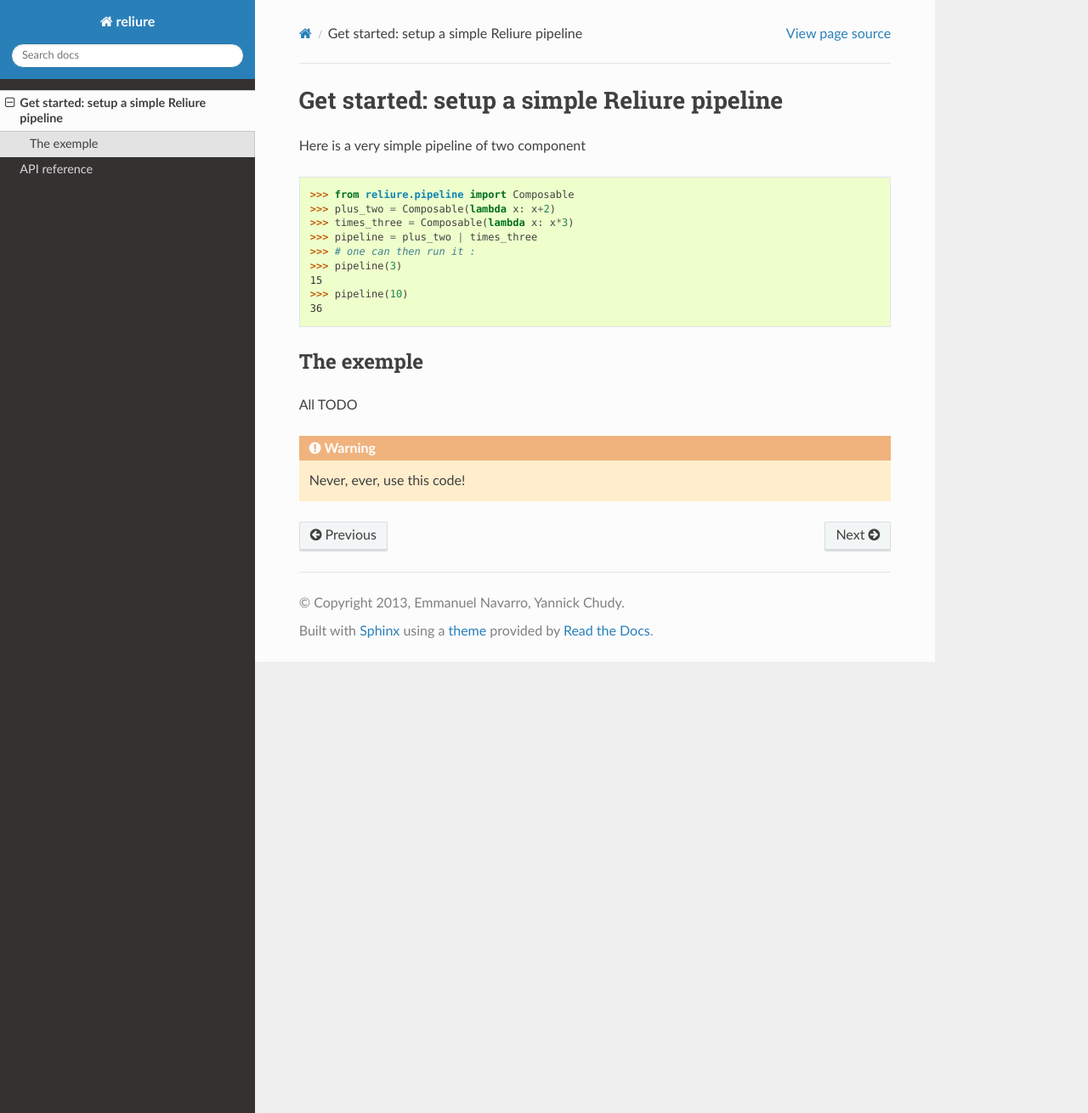
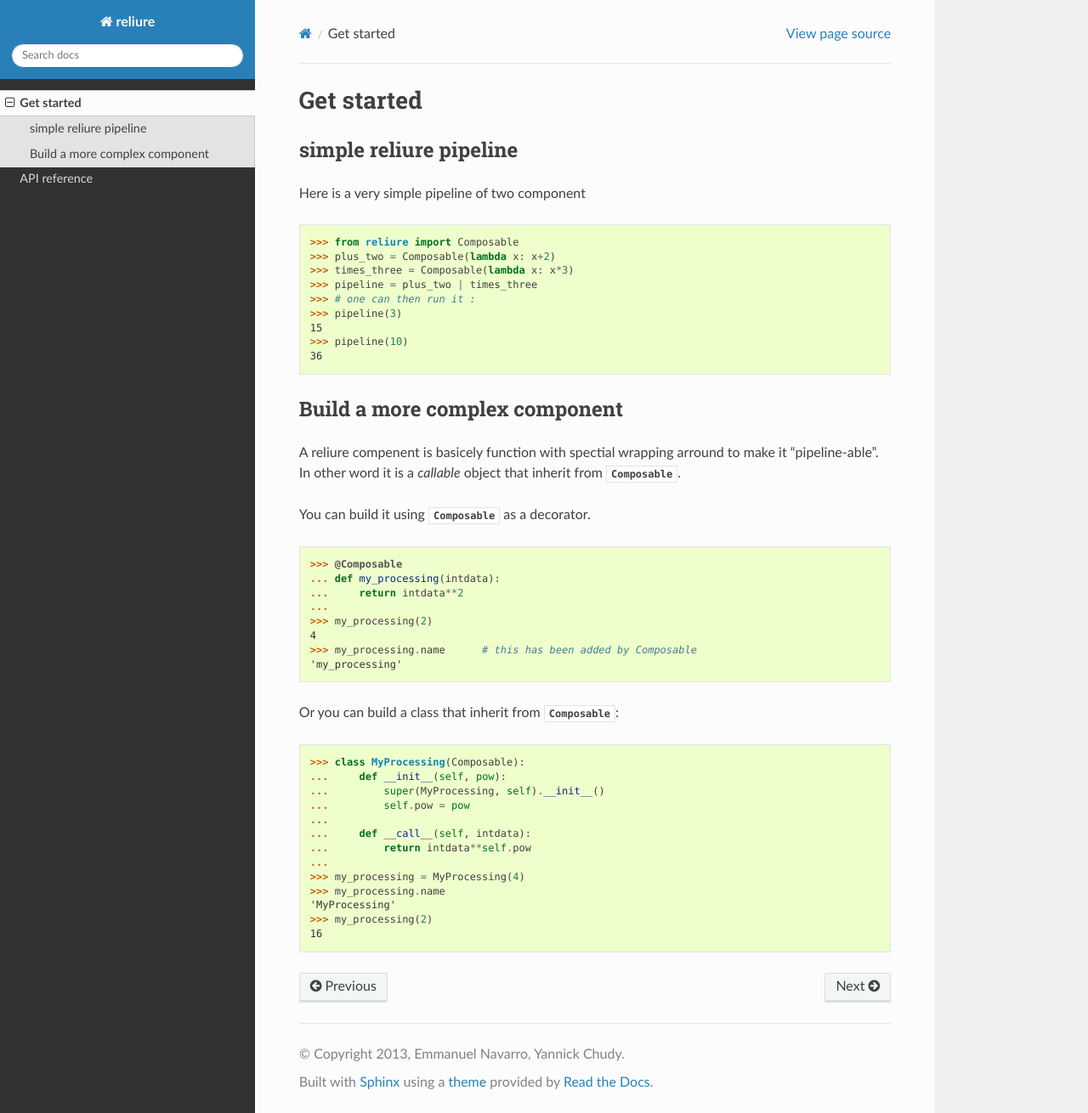
Before and after one commit to kodexlab/reliure, a Sphinx documentation site: the page built from docs/getstarted.rst, in a window 1280 px wide and 1310 px high. Shown: the whole window at 85% size. Built offline with Sphinx 7.4.7 and the Read the Docs theme 2.0.0, drawn with Linux system fonts in a browser that asks for light colours; formulas are drawn with MathJax 3.

Commit message:
improve getstarted doc

```diff
--- a/docs/getstarted.rst
+++ b/docs/getstarted.rst
@@ -1,9 +1,12 @@
-Get started: setup a simple Reliure pipeline
-==========================================
+Get started
+===========
+
+simple reliure pipeline
+-----------------------
 
 Here is a very simple pipeline of two component ::
 
-    >>> from reliure.pipeline import Composable
+    >>> from reliure import Composable
     >>> plus_two = Composable(lambda x: x+2)
     >>> times_three = Composable(lambda x: x*3)
     >>> pipeline = plus_two | times_three
@@ -14,12 +17,37 @@ Here is a very simple pipeline of two component ::
     36
 
 
-The exemple
------------
-
-All TODO
+Build a more complex component
+------------------------------
 
 
-.. warning::
+A reliure compenent is basicely function with spectial wrapping arround to make
+it "pipeline-able". In other word it is a *callable* object that inherit from
+:class:`.Composable`.
 
-    Never, ever, use this code!
+You can build it using :class:`.Composable` as a decorator.
+
+    >>> @Composable
+    ... def my_processing(intdata):
+    ...     return intdata**2
+    ...
+    >>> my_processing(2)
+    4
+    >>> my_processing.name      # this has been added by Composable
+    'my_processing'
+
+Or you can build a class that inherit from :class:`.Composable`:
+
+    >>> class MyProcessing(Composable):
+    ...     def __init__(self, pow):
+    ...         super(MyProcessing, self).__init__()
+    ...         self.pow = pow
+    ...
+    ...     def __call__(self, intdata):
+    ...         return intdata**self.pow
+    ...
+    >>> my_processing = MyProcessing(4)
+    >>> my_processing.name
+    'MyProcessing'
+    >>> my_processing(2)
+    16
```
Also changed, not shown: 2 other files.
